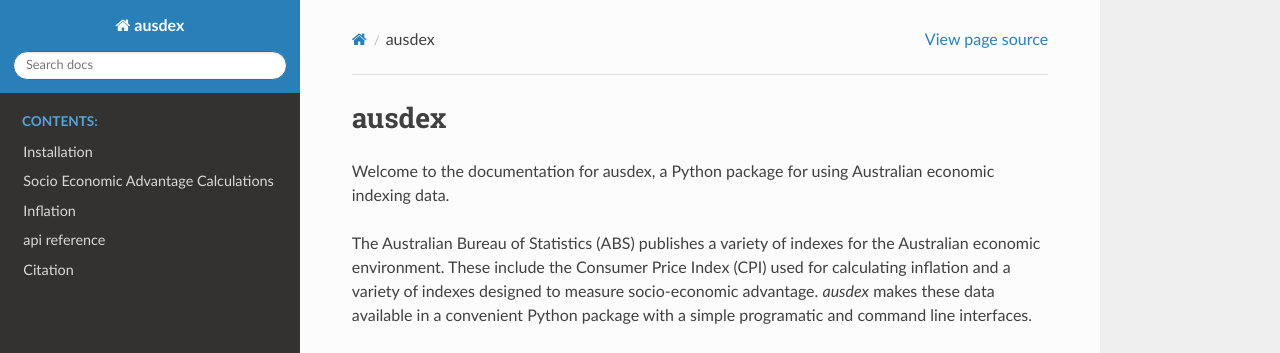
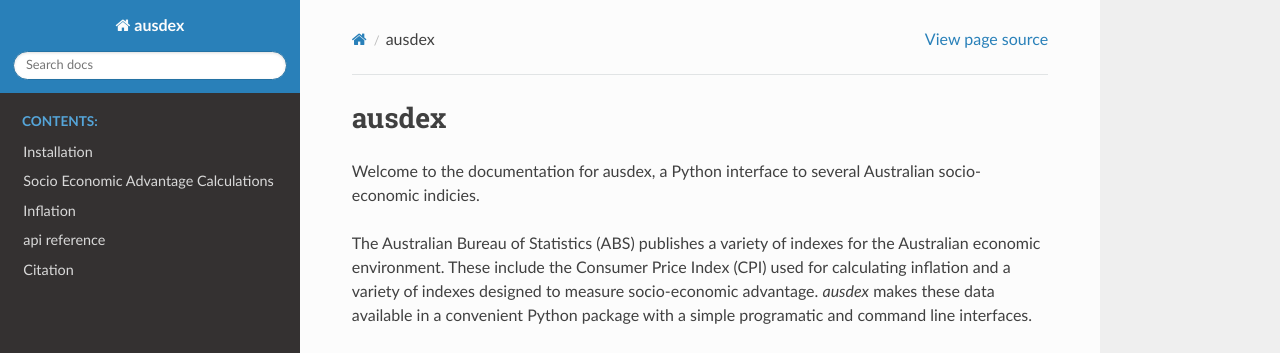
Before and after one commit to rbturnbull/ausdex, a Sphinx documentation site: the page built from docs/index.rst, in a window 1280 px wide and 1142 px high. Shown: the top 353 px of the window. Built offline with Sphinx 7.4.7 and the Read the Docs theme 2.0.0, drawn with Linux system fonts in a browser that asks for light colours.

Commit message:
changing desription

```diff
--- a/docs/index.rst
+++ b/docs/index.rst
@@ -7,7 +7,7 @@
 ausdex
 ======================================================================
 
-Welcome to the documentation for ausdex, a Python package for using Australian economic indexing data.
+Welcome to the documentation for ausdex, a Python interface to several Australian socio-economic indicies.
 
 The Australian Bureau of Statistics (ABS) publishes a variety of indexes for the Australian
 economic environment. These include the Consumer Price Index (CPI) used for calculating inflation
--- a/pyproject.toml
+++ b/pyproject.toml
@@ -1,7 +1,7 @@
 [tool.poetry]
 name = "ausdex"
 version = "0.1.4"
-description = "Adjusts Australian dollars for inflation."
+description = "An interface for several Australian socio-economic indicies."
 authors = ["Robert Turnbull <robert.turnbull@unimelb.edu.au>"]
 license = "Apache 2.0"
 
```
Also changed, not shown: README.md (+12 -6 lines).
